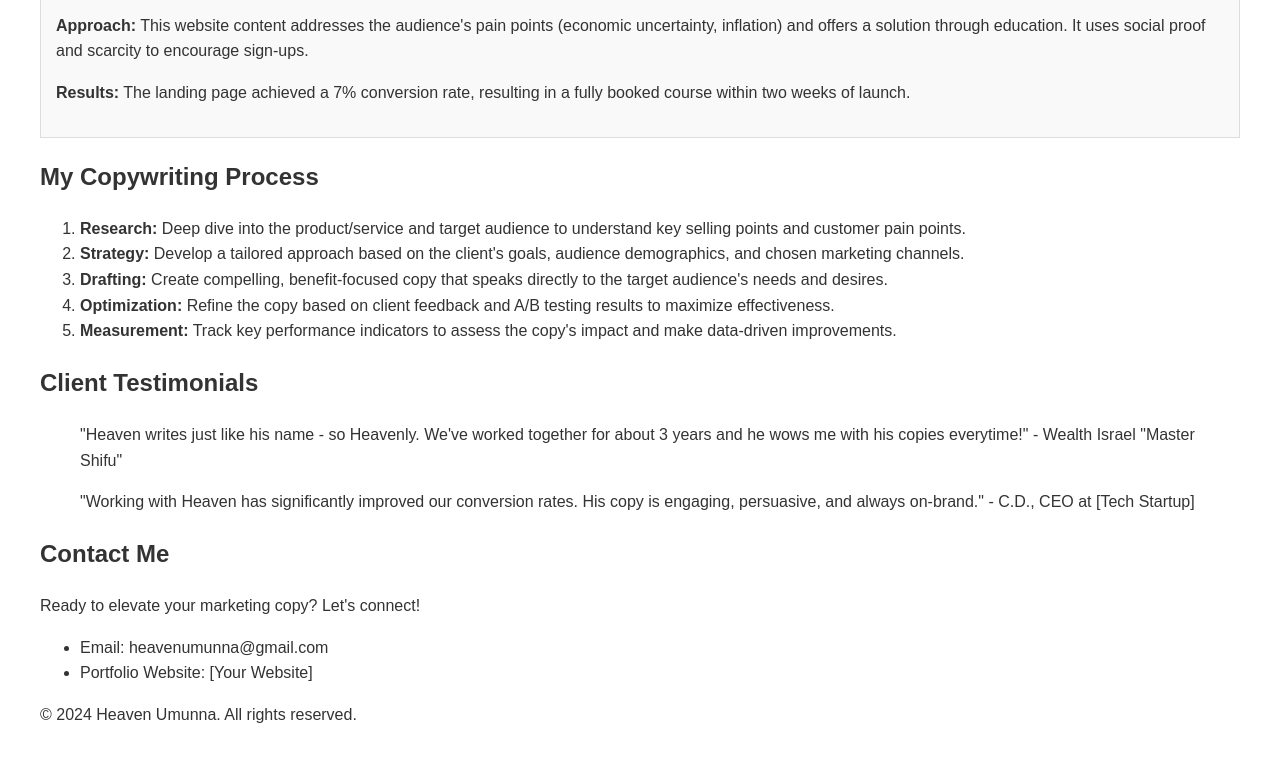
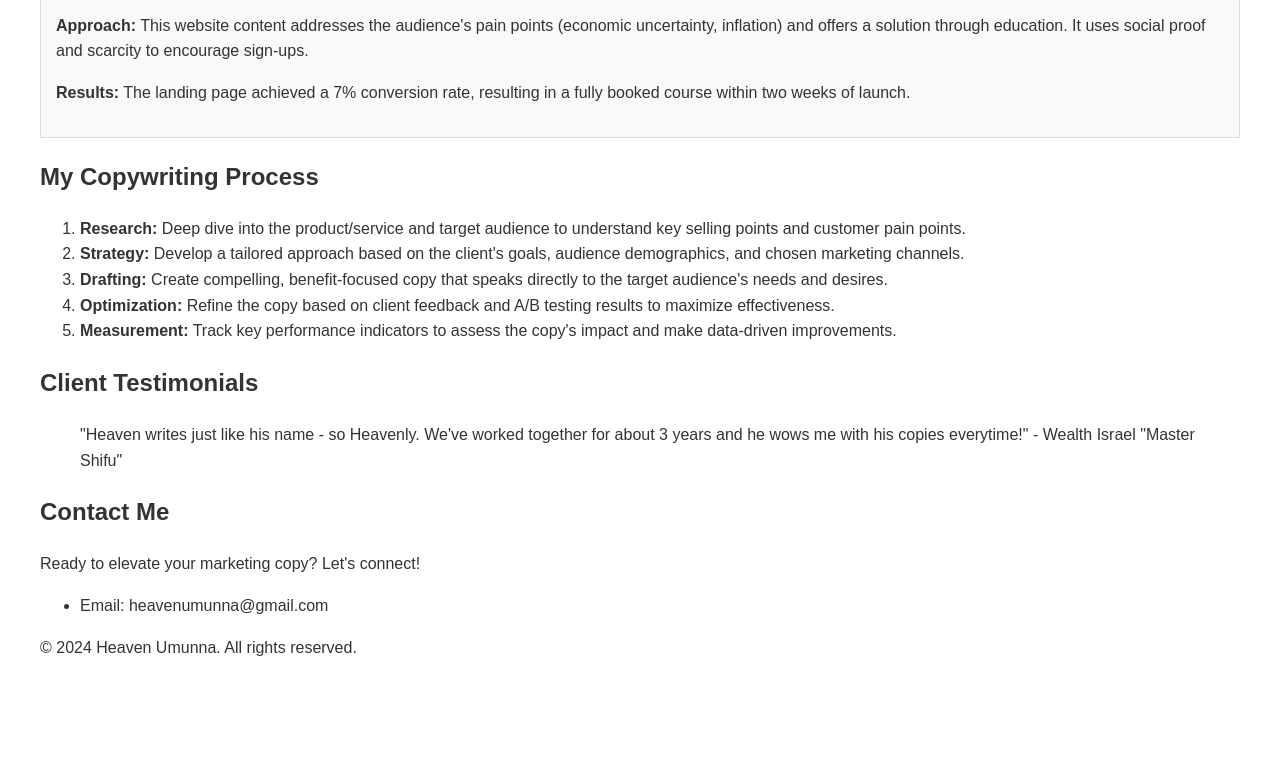
Before and after one commit to HeavenUmunna/Heavenumunna.github.io, a plain HTML site: page index.html in a window 1280 px wide. Shown: the part 2046-2807 px from the top of the page. After the commit the page ends 2742 px from the top, so only its background shows below. Drawn offline with Linux system fonts and the light colour scheme.

Commit message:
Update index.html

```diff
--- a/index.html
+++ b/index.html
@@ -169,8 +169,6 @@
                 "Heaven writes just like his name - so Heavenly. We've worked together for about 3 years and he wows me with his copies everytime!" - Wealth Israel "Master Shifu"
             </blockquote>
             <blockquote>
-                "Working with Heaven has significantly improved our conversion rates. His copy is engaging, persuasive, and always on-brand." - C.D., CEO at [Tech Startup]
-            </blockquote>
         </section>
 
         <section id="contact">
@@ -178,7 +176,6 @@
             <p>Ready to elevate your marketing copy? Let's connect!</p>
             <ul>
                 <li>Email: heavenumunna@gmail.com</li>
-                <li>Portfolio Website: [Your Website]</li>
             </ul>
         </section>
     </main>
```
